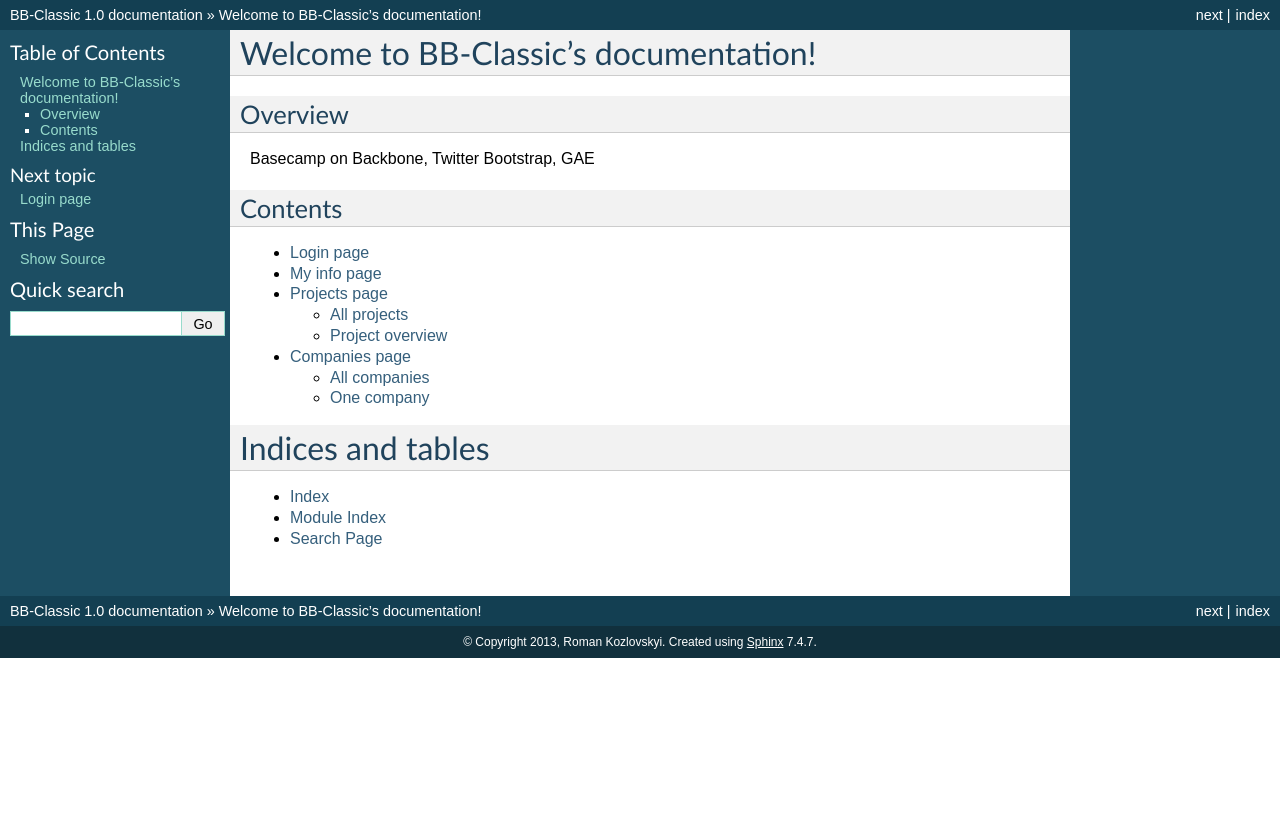
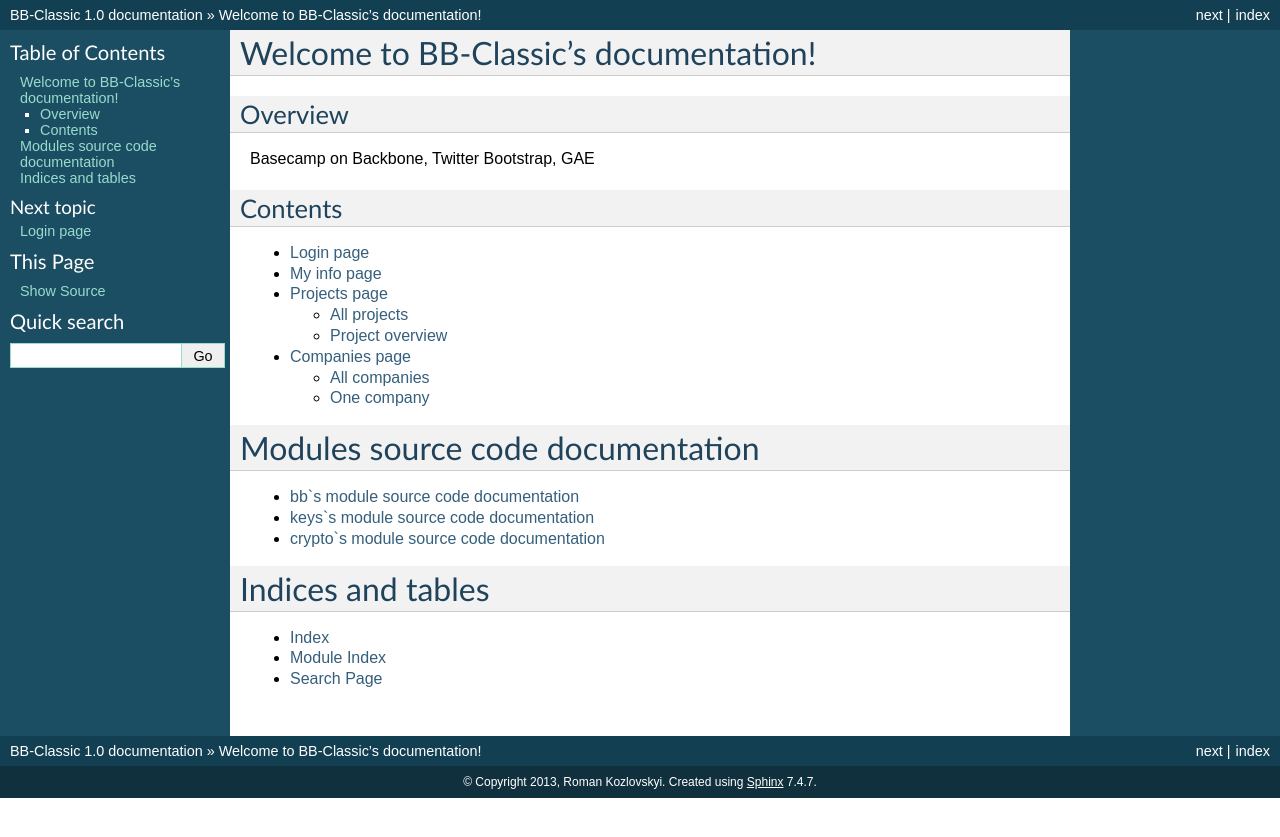
Before and after one commit to kroman0/bb-classic, a Sphinx documentation site: the page built from docs/index.rst, in a window 1280 px wide. Shown: the top 837 px of the page. Built offline with Sphinx 7.4.7, drawn with Linux system fonts in a browser that asks for light colours.

Commit message:
Added modules to index

```diff
--- a/docs/index.rst
+++ b/docs/index.rst
@@ -23,6 +23,16 @@
    projects
    companies
 
+Modules source code documentation
+=================================
+
+.. toctree::
+   :maxdepth: 2
+   :glob:
+
+   bb
+   keys
+   crypto
 
 Indices and tables
 ==================
```
